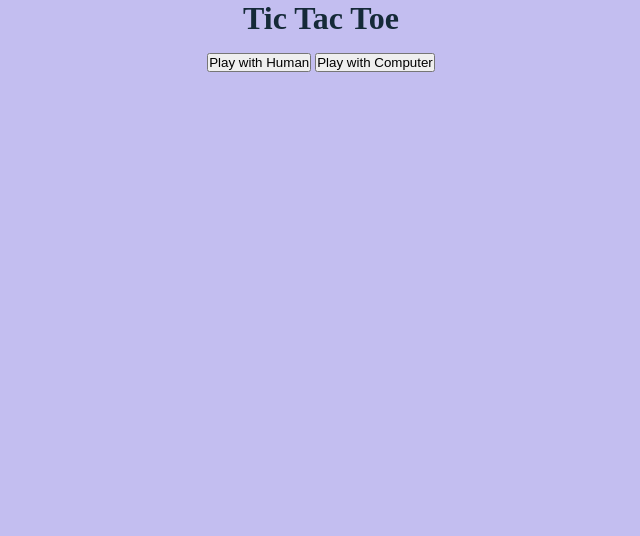
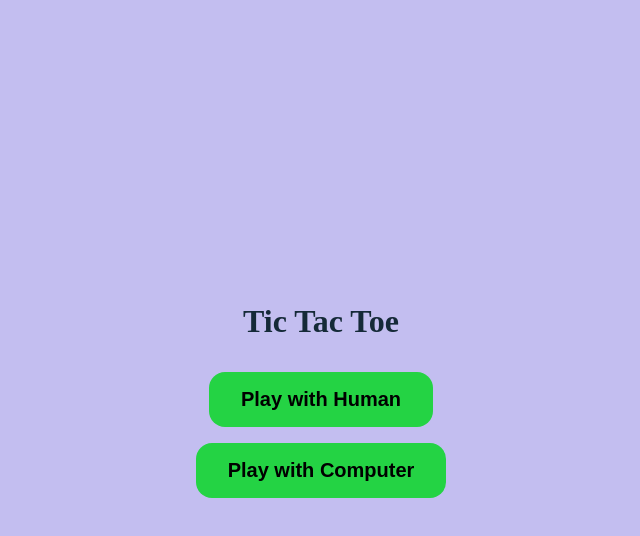
Before and after one commit to isKishanTiwar/Tic_Tac_Toe_Game, a plain HTML site: page index.html in a window 1280 px wide. Shown: the whole page, without its empty margins (319-959 px from the left). Drawn offline with Linux system fonts and the light colour scheme.

Commit message:
changes in index and style file

```diff
--- a/index.html
+++ b/index.html
@@ -7,7 +7,7 @@
     <link rel="stylesheet" href="style.css">
 </head>
 <body>
-    <main id="front-page">
+    <main id="front-page" class="front-page">
         <h1>Tic Tac Toe</h1>
         <div id="mode-selection" class="mode-selection">
             <button id="human-btn">Play with Human</button>
--- a/style.css
+++ b/style.css
@@ -5,9 +5,41 @@
 }
 
 body {
-    /* background-color: hsl(320, 66%, 84%); */
     background-color: #c3bef0;
     text-align: center;
+    height: 100vh;
+    display: flex;
+    justify-content: center;
+    align-items: center;
+}
+
+.front-page {
+    display: flex;
+    flex-direction: column;
+    justify-content: center;
+    align-items: center;
+    width: 100%;
+}
+
+.front-page h1 {
+    margin-bottom: 2rem;
+}
+
+.mode-selection {
+    display: flex;
+    flex-direction: column;
+    align-items: center;
+    gap: 1rem;
+}
+
+button {
+    padding: 1rem 2rem;
+    font-size: 1.25rem;
+    background-color: #24d344;
+    color: rgb(0, 0, 0);
+    border-radius: 1rem;
+    border: none;
+    font-weight: bold;
 }
 
 .container {
@@ -15,7 +47,6 @@ body {
     display: flex;
     justify-content: center;
     align-items: center;
-    gap: 1.5vmin;
 }
 
 .game {
@@ -47,10 +78,10 @@ body {
     border-radius: 1rem;
     border: none;
     font-weight: bold;
+    cursor: pointer;
 }
 
 h1 {
-    /* color: rgba(48, 24, 204, 0.954); */
     color: #152a38;
 }
 
@@ -72,12 +103,9 @@ h1 {
     color: #000;
 }
 
-.mode-selection {
-    margin-top: 1rem;
+#human-btn{
+    cursor: pointer;
 }
-
-.mode-selection label {
-    font-size: 1.25rem;
-    color: white;
-    margin-right: 1rem;
+#computer-btn{
+    cursor: pointer;
 }
```
